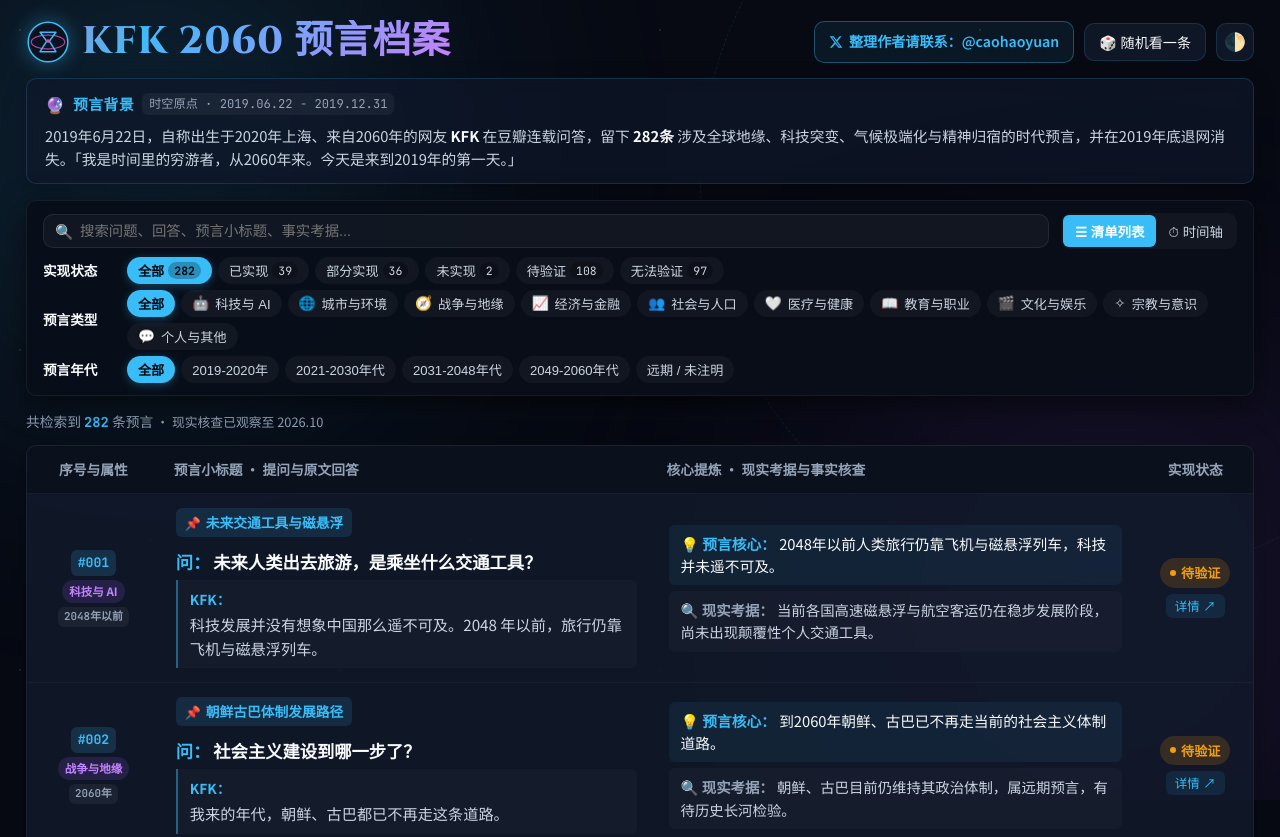
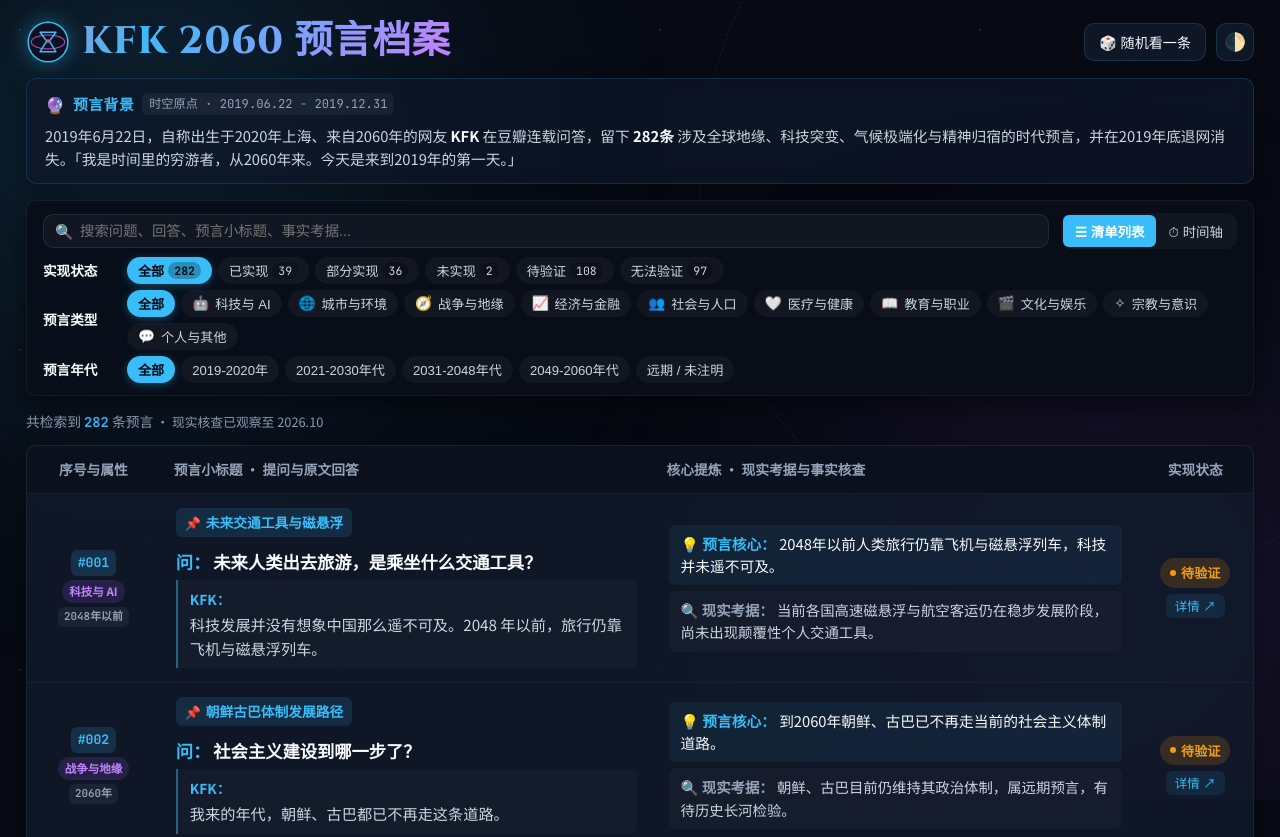
Before and after one commit to xuewei1005/kfk-predictions, a plain HTML site: page index.html in a window 1280 px wide. Shown: the top 837 px of the page. Drawn offline with Linux system fonts and the light colour scheme.

Commit message:
fix: remove incorrect author contact links

```diff
--- a/index.html
+++ b/index.html
@@ -46,13 +46,6 @@
 
         <!-- Header Action Controls -->
         <div class="header-actions">
-          <!-- Author Link with '整理作者请联系' -->
-          <a href="https://x.com/caohaoyuan" target="_blank" rel="noopener noreferrer" class="btn btn-author" title="联系整理作者">
-            <svg class="x-logo" viewBox="0 0 24 24" width="14" height="14" fill="currentColor">
-              <path d="M18.244 2.25h3.308l-7.227 8.26 8.502 11.24H16.17l-5.214-6.817L4.99 21.75H1.68l7.73-8.835L1.254 2.25H8.08l4.713 6.231zm-1.161 17.52h1.833L7.084 4.126H5.117z"/>
-            </svg>
-            <span>整理作者请联系：@caohaoyuan</span>
-          </a>
           <button id="btnRandom" class="btn btn-secondary" title="随机探索一条预言">🎲 随机看一条</button>
           <button id="btnThemeToggle" class="btn btn-icon-only" title="切换深色/浅色模式">🌓</button>
         </div>
@@ -192,7 +185,7 @@
           <span><strong>KFK 2060 预言档案</strong> · 2019 豆瓣问答全量数据考证库（现实核查基准：2026.10）</span>
         </div>
         <div class="footer-right">
-          <span>整理作者请联系：<a href="https://x.com/caohaoyuan" target="_blank" rel="noopener noreferrer">@caohaoyuan</a></span>
+          <span>项目仓库：<a href="https://github.com/xuewei1005/kfk-predictions" target="_blank" rel="noopener noreferrer">xuewei1005/kfk-predictions</a></span>
         </div>
       </div>
     </footer>
```
Also changed, not shown: kfk-2060-publish/index.html (+1 -8 lines).
